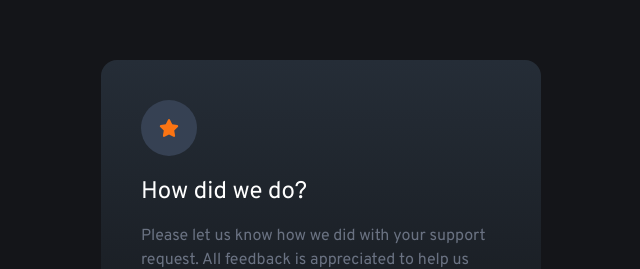
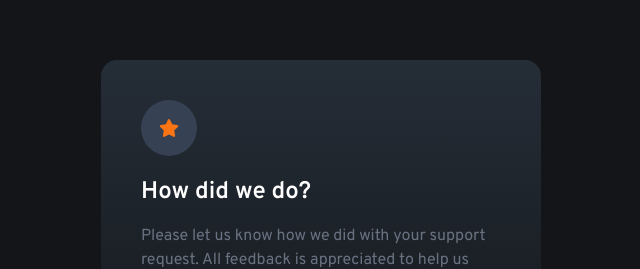
Before and after one commit to Great-kiola/Tailwind-practice, a React (Vite) app in the folder tailwind-frontend/: page / in a window 1280 px wide. Shown: the part 132-401 px from the top of the page, without its empty margins (319-959 px from the left). Built offline with nearby package versions, Linux system fonts and the light colour scheme.

Commit message:
style: add font-semibold to the heading in RatingComponent for improved emphasis

```diff
--- a/tailwind-frontend/src/components/RatingComponent.jsx
+++ b/tailwind-frontend/src/components/RatingComponent.jsx
@@ -13,7 +13,7 @@ const RatingComponent = () => {
           <FaStar className='text-rating-orange size-5' />
         </div>
 
-        <h1 className='text-white text-2xl mt-5'>How did we do?</h1>
+        <h1 className='text-white text-2xl mt-5 font-semibold'>How did we do?</h1>
         <p className='text-gray-500 my-4 text-md '> Please let us know how we did with your support request. All feedback
           is appreciated to help us improve our offering!
         </p>
```
